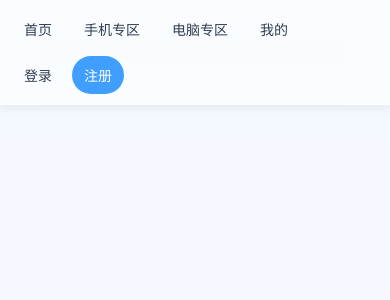
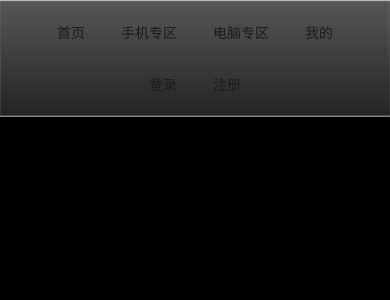
Before and after one commit to gfs114/End-of-term-Homework, a Vue app in the folder vue-demo/: page /login in a window 390 px wide. Shown: the top 300 px of the page. Built offline with nearby package versions, Linux system fonts and the light colour scheme; what @wxperia/liquid-glass-vue would draw is missing.

Commit message:
液态玻璃初版

```diff
--- a/vue-demo/package.json
+++ b/vue-demo/package.json
@@ -14,6 +14,7 @@
     "core-js": "^3.8.3",
     "echarts": "^6.0.0",
     "element-plus": "^2.13.7",
+    "liquid-glass": "^1.0.0",
     "vue": "^3.2.13",
     "vue-router": "^4.6.4"
   },
--- a/vue-demo/src/App.vue
+++ b/vue-demo/src/App.vue
@@ -1,93 +1,351 @@
 <template>
   <div class="app-shell">
-    <nav class="navbar-shell">
+
+    <!-- Apple Liquid Glass Navbar -->
+    <nav
+      ref="navbar"
+      class="navbar-shell"
+    >
+
       <div class="glass-navbar">
+
         <div class="nav-content">
+
+          <!-- 左侧 -->
           <div class="nav-group nav-main">
-            <router-link to="/hello" class="nav-link">首页</router-link>
-            <router-link to="/phone" class="nav-link">手机专区</router-link>
-            <router-link to="/computer" class="nav-link">电脑专区</router-link>
-            <router-link to="/mine" class="nav-link">我的</router-link>
+
+            <router-link
+              to="/hello"
+              class="nav-link"
+            >
+              首页
+            </router-link>
+
+            <router-link
+              to="/phone"
+              class="nav-link"
+            >
+              手机专区
+            </router-link>
+
+            <router-link
+              to="/computer"
+              class="nav-link"
+            >
+              电脑专区
+            </router-link>
+
+            <router-link
+              to="/mine"
+              class="nav-link"
+            >
+              我的
+            </router-link>
+
           </div>
 
+          <!-- 右侧 -->
           <div class="nav-group nav-auth">
-            <router-link to="/login" class="nav-link auth-link">登录</router-link>
-            <router-link to="/register" class="nav-link auth-link">注册</router-link>
+
+            <router-link
+              to="/login"
+              class="nav-link"
+            >
+              登录
+            </router-link>
+
+            <router-link
+              to="/register"
+              class="nav-link"
+            >
+              注册
+            </router-link>
+
           </div>
+
         </div>
+
       </div>
+
     </nav>
 
+    <!-- 页面 -->
+    <main class="page-container">
+      <router-view />
+    </main>
 
-    <router-view></router-view>
   </div>
 </template>
 
 <script>
+export default {
 
-export default {
-  components: {
+  name: 'App',
 
+  data() {
+    return {
+      handleMouseMove: null,
+      handleMouseLeave: null,
+      handleScroll: null,
+    }
   },
-  data() {
-    return {};
+
+  mounted() {
+
+    const navbar = this.$refs.navbar
+
+    // 鼠标移动液态光效
+    this.handleMouseMove = (e) => {
+
+      const rect =
+        navbar.getBoundingClientRect()
+
+      const x =
+        e.clientX - rect.left
+
+      const y =
+        e.clientY - rect.top
+
+      navbar.style.setProperty(
+        '--mouse-x',
+        `${x}px`
+      )
+
+      navbar.style.setProperty(
+        '--mouse-y',
+        `${y}px`
+      )
+
+      navbar.style.setProperty(
+        '--glow-opacity',
+        '1'
+      )
+    }
+
+    // 鼠标离开
+    this.handleMouseLeave = () => {
+
+      navbar.style.setProperty(
+        '--glow-opacity',
+        '0'
+      )
+    }
+
+    // 滚动液态漂移
+    this.handleScroll = () => {
+
+      const scrollY = window.scrollY
+
+      navbar.style.setProperty(
+        '--scroll-offset',
+        `${scrollY * 0.05}px`
+      )
+    }
+
+    navbar.addEventListener(
+      'mousemove',
+      this.handleMouseMove
+    )
+
+    navbar.addEventListener(
+      'mouseleave',
+      this.handleMouseLeave
+    )
+
+    window.addEventListener(
+      'scroll',
+      this.handleScroll
+    )
   },
+
+  beforeUnmount() {
+
+    const navbar = this.$refs.navbar
+
+    navbar.removeEventListener(
+      'mousemove',
+      this.handleMouseMove
+    )
+
+    navbar.removeEventListener(
+      'mouseleave',
+      this.handleMouseLeave
+    )
+
+    window.removeEventListener(
+      'scroll',
+      this.handleScroll
+    )
+  }
+
 }
 </script>
 
-<style>
+<style scoped>
+
+/* =========================
+   GLOBAL
+========================= */
+
 * {
   box-sizing: border-box;
 }
 
-body {
+:global(body) {
   margin: 0;
   min-height: 100vh;
-  background: linear-gradient(180deg, #f4f8ff 0%, #f7f9fc 100%);
-  font-family: Arial, "Microsoft YaHei", sans-serif;
+
+  font-family:
+    Arial,
+    "Microsoft YaHei",
+    sans-serif;
+
+  background: #000;
+
+  overflow-x: hidden;
 }
 
 .app-shell {
   min-height: 100vh;
 }
 
-.app-shell > :deep(div):first-child {
+/* =========================
+   APPLE LIQUID GLASS
+========================= */
+
+.navbar-shell {
+
+  --mouse-x: 50%;
+  --mouse-y: 50%;
+  --glow-opacity: 0;
+  --scroll-offset: 0px;
+
   position: sticky;
   top: 0;
-  z-index: 10;
+
+  z-index: 1000;
+
+  width: 100%;
+  height: 72px;
+
+  overflow: hidden;
+
+  isolation: isolate;
+
+  backdrop-filter:
+    blur(30px)
+    saturate(180%)
+    brightness(1.08);
+
+  -webkit-backdrop-filter:
+    blur(30px)
+    saturate(180%)
+    brightness(1.08);
+
+  background:
+    linear-gradient(
+      180deg,
+      rgba(255,255,255,0.34),
+      rgba(255,255,255,0.14)
+    );
+
+  border-bottom:
+    1px solid rgba(255,255,255,0.28);
+
+  box-shadow:
+    0 8px 32px rgba(0,0,0,0.06),
+    inset 0 1px 1px rgba(255,255,255,0.65),
+    inset 0 -1px 1px rgba(255,255,255,0.18);
+
+  transition:
+    backdrop-filter 0.25s ease,
+    background 0.25s ease;
 }
 
-.navbar-shell {
-  width: 100%;
-  background: rgba(255, 255, 255, 0.6);
-  backdrop-filter: blur(16px) saturate(180%);
-  -webkit-backdrop-filter: blur(16px) saturate(180%);
-  border-bottom: 1px solid rgba(255, 255, 255, 0.3);
-  box-shadow: 0 2px 12px rgba(0, 0, 0, 0.08);
+/* =========================
+   鼠标液态高光
+========================= */
+
+.navbar-shell::before {
+  content: "";
+
+  position: absolute;
+  inset: 0;
+
+  background:
+
+    radial-gradient(
+      circle at var(--mouse-x) var(--mouse-y),
+
+      rgba(255,255,255,0.55) 0%,
+      rgba(255,255,255,0.22) 12%,
+      rgba(255,255,255,0.08) 20%,
+      transparent 42%
+    ),
+
+    radial-gradient(
+      circle at top left,
+      rgba(255,255,255,0.75),
+      transparent 36%
+    ),
+
+    radial-gradient(
+      circle at top right,
+      rgba(255,255,255,0.24),
+      transparent 30%
+    ),
+
+    linear-gradient(
+      135deg,
+      rgba(255,255,255,0.18),
+      rgba(255,255,255,0.02)
+    );
+
+  opacity: var(--glow-opacity);
+
+  transform:
+    translateY(var(--scroll-offset));
+
+  transition:
+    opacity 0.35s ease,
+    transform 0.15s ease-out;
+
+  pointer-events: none;
 }
 
+/* =========================
+   NAV CONTENT
+========================= */
+
 .glass-navbar {
+  position: relative;
+  z-index: 2;
+
+  width: 100%;
+  height: 100%;
+
+  max-width: 1280px;
+
+  margin: 0 auto;
+  padding: 0 24px;
+
   display: flex;
   align-items: center;
-  width: 100%;
-  height: 64px;
-  max-width: 1200px;
-  margin: 0 auto;
-  padding: 0 20px;
 }
 
 .nav-content {
+  width: 100%;
+  height: 100%;
+
   display: flex;
   align-items: center;
   justify-content: space-between;
-  width: 100%;
-  height: 100%;
 }
 
+/* 左右 */
 .nav-group {
   display: flex;
   align-items: center;
-  height: 100%;
   gap: 8px;
 }
 
@@ -95,63 +353,91 @@ body {
   margin-left: auto;
 }
 
+/* =========================
+   APPLE BUTTONS
+========================= */
+
 .nav-link {
+  position: relative;
+
   display: inline-flex;
   align-items: center;
   justify-content: center;
-  height: 38px;
+
+  height: 40px;
   padding: 0 18px;
-  border-radius: 19px;
-  color: #2f3d4f;
+
+  border-radius: 999px;
+
+  color: #1d1d1f;
+
+  text-decoration: none;
+
   font-size: 15px;
   font-weight: 500;
-  text-decoration: none;
-  transition: color 0.2s ease, background-color 0.2s ease;
+
+  transition:
+    all 0.28s cubic-bezier(.4,0,.2,1);
+
+  overflow: hidden;
 }
 
-.nav-link:hover,
-.nav-link.router-link-active {
-  background: rgba(64, 158, 255, 0.12);
-  color: #1677d2;
+/* hover */
+.nav-link:hover {
+
+  transform:
+    translateY(-1px);
+
+  background:
+    rgba(255,255,255,0.22);
+
+  box-shadow:
+    inset 0 1px 1px rgba(255,255,255,0.35);
+
+  color: #0071e3;
 }
 
-.nav-auth .auth-link:last-child {
-  background: #409eff;
-  color: #fff;
+/* =========================
+   PAGE
+========================= */
+
+.page-container {
+  padding: 24px;
 }
 
-.nav-auth .auth-link:last-child:hover,
-.nav-auth .auth-link:last-child.router-link-active {
-  background: #1677d2;
-  color: #fff;
-}
+/* =========================
+   MOBILE
+========================= */
 
-@media (max-width: 720px) {
+@media (max-width: 768px) {
+
+  .navbar-shell {
+    height: auto;
+    min-height: 72px;
+  }
+
   .glass-navbar {
-    flex-wrap: wrap;
-    height: auto;
-    min-height: 64px;
-    padding: 10px 12px;
+    padding: 12px;
   }
 
   .nav-content {
-    flex-wrap: wrap;
-    gap: 8px;
+    flex-direction: column;
+    gap: 12px;
   }
 
   .nav-group {
     flex-wrap: wrap;
-    height: auto;
+    justify-content: center;
   }
 
   .nav-auth {
-    justify-content: flex-end;
     margin-left: 0;
   }
 
   .nav-link {
-    padding: 0 12px;
     font-size: 14px;
+    padding: 0 14px;
   }
+
 }
 </style>
```
Also changed, not shown: 1 other file (tests, documents, lock files or other folders).
